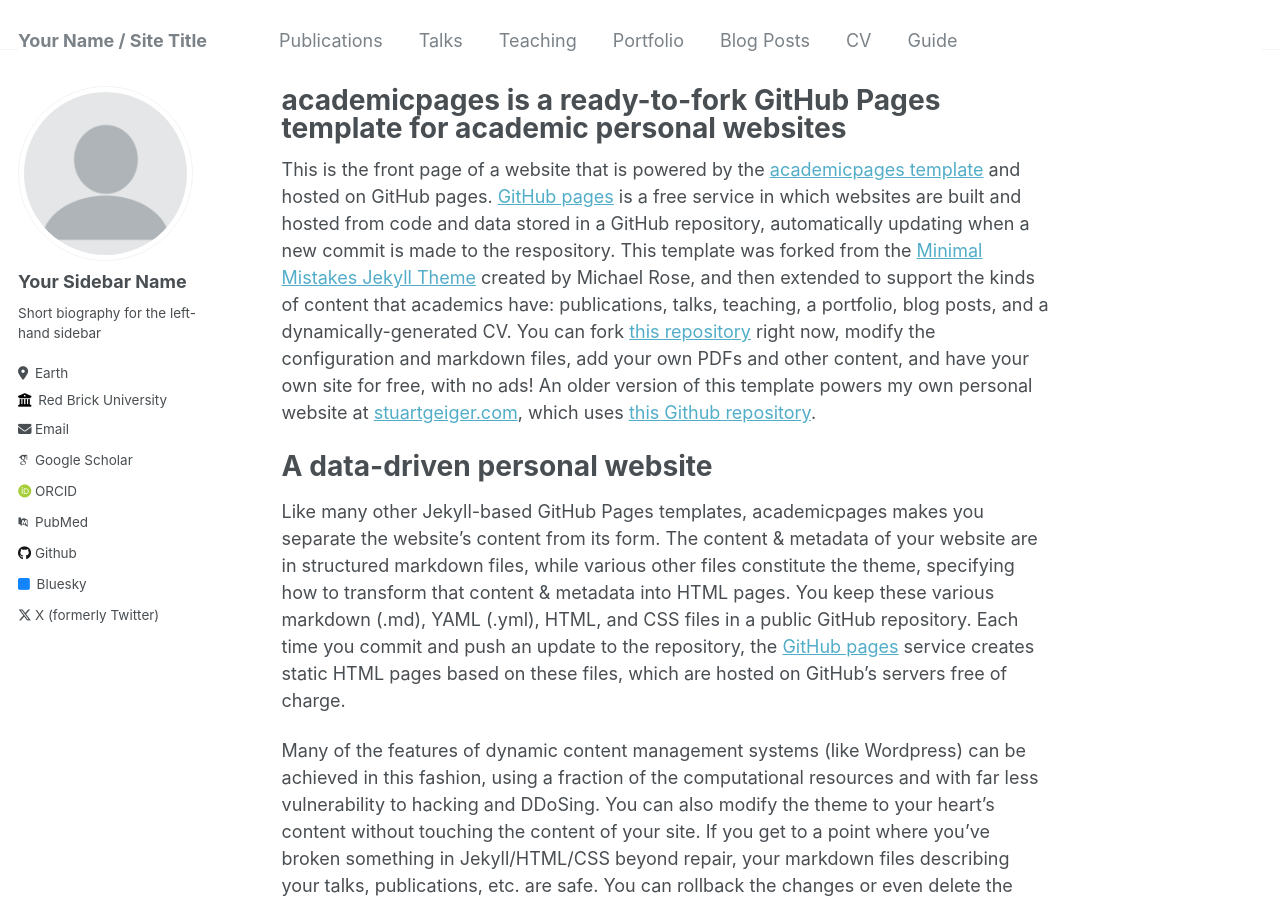
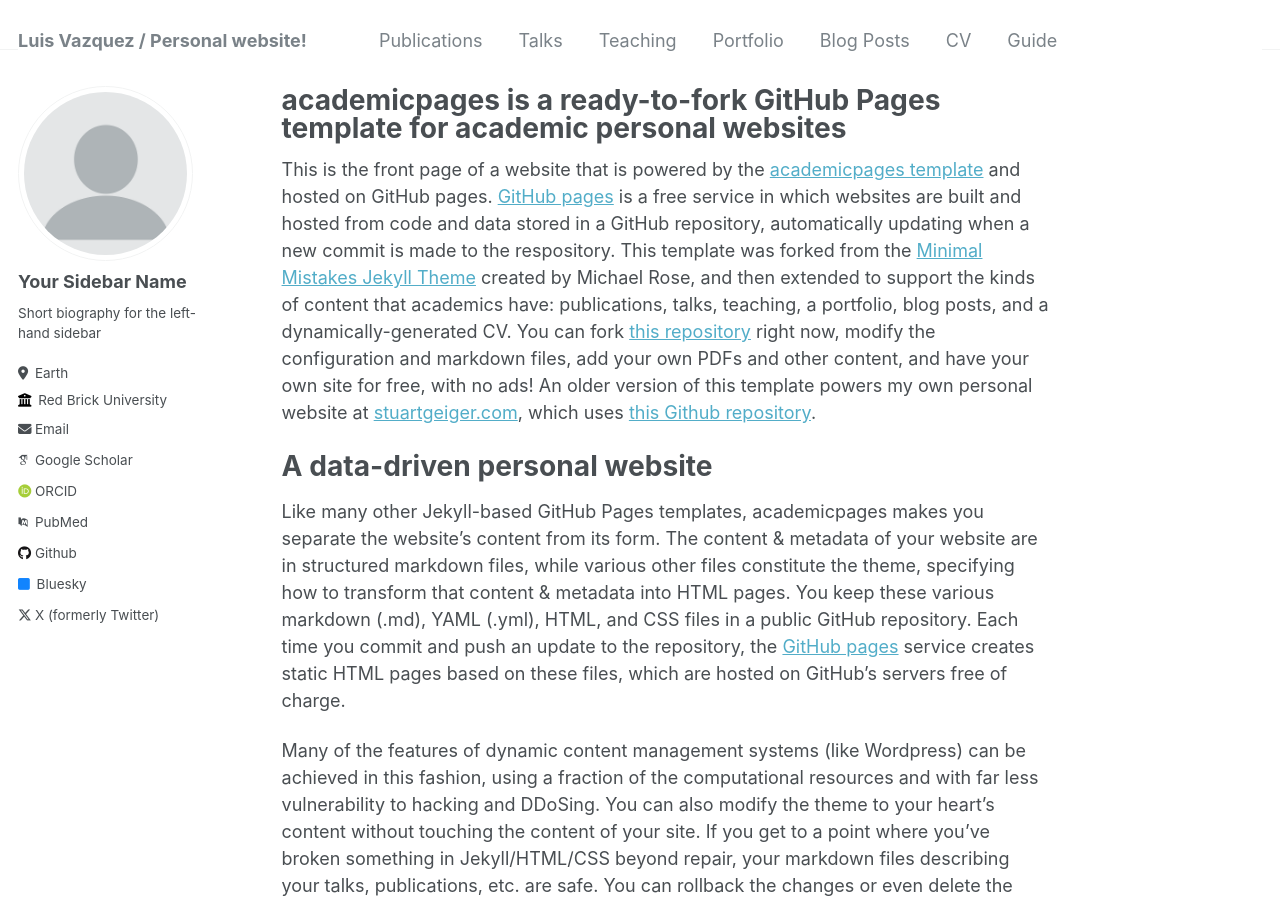
Before and after one commit to lvazquezseismo/luisvazquez, a Jekyll site: the page built from _pages/about.md, in a window 1280 px wide and 900 px high. Built offline with Jekyll 4.4.1, drawn with Linux system fonts in a browser that asks for light colours; some web fonts are replaced.

Commit message:
Update _config.yml

```diff
--- a/_config.yml
+++ b/_config.yml
@@ -8,7 +8,7 @@
 
 # Basic Site Settings
 locale                   : "en-US"
-title                    : "Your Name / Site Title"
+title                    : "Luis Vazquez / Personal website!"
 title_separator          : "-"
 name                     : &name "Your Name"
 description              : &description "personal description"
```
